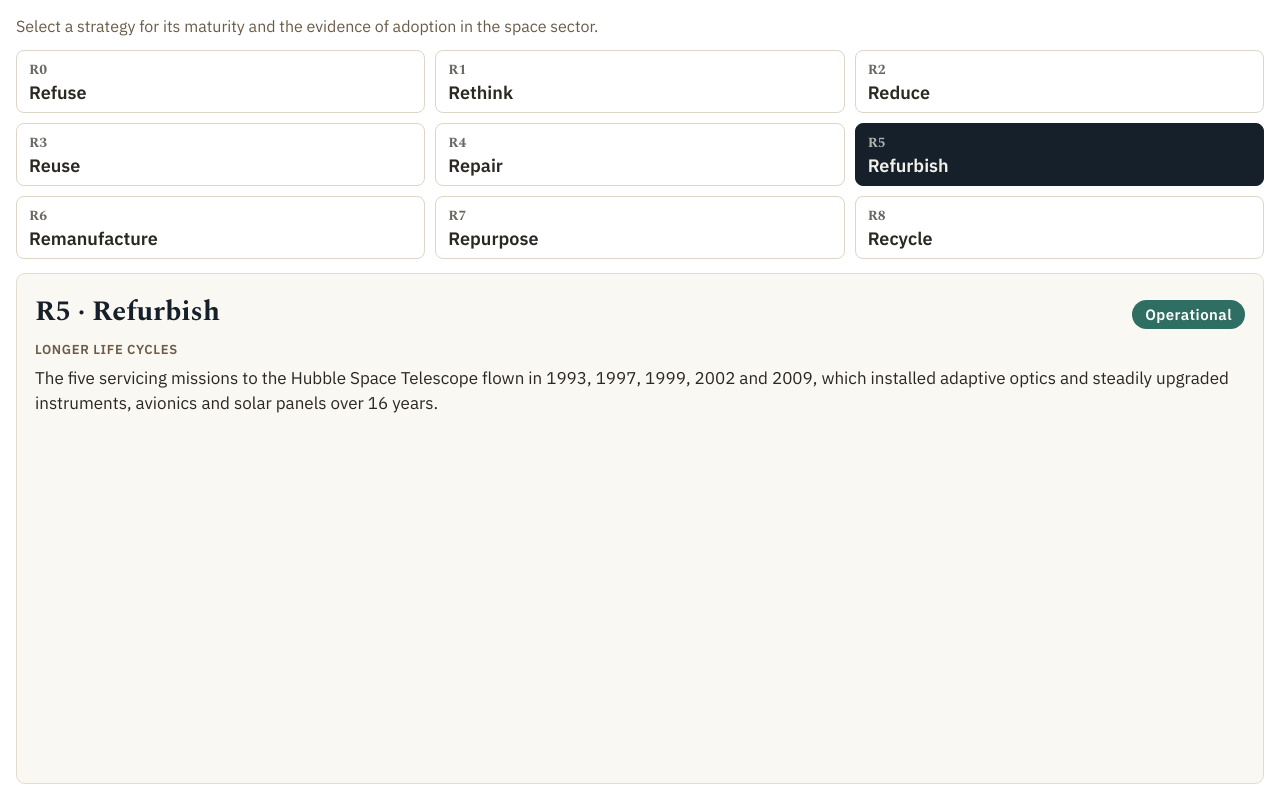
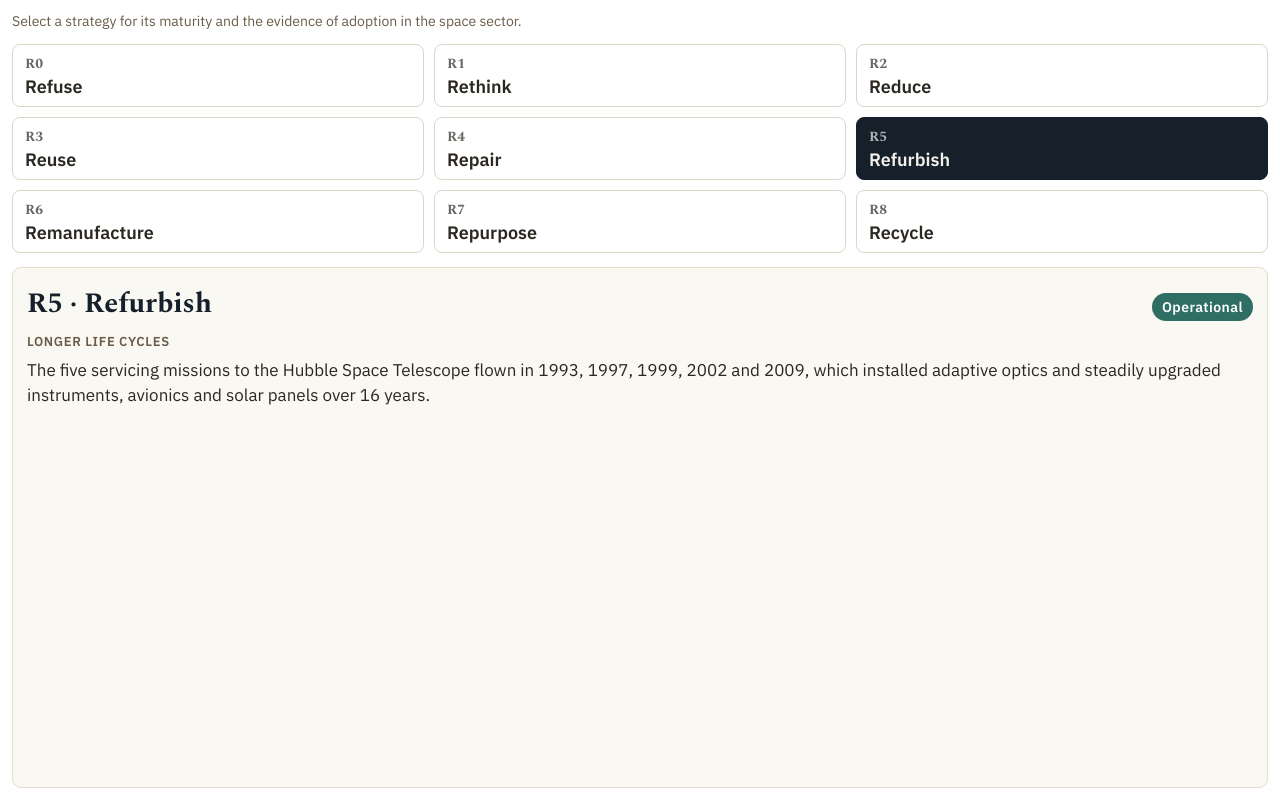
Before and after one commit to berilyenigul-ship-it/IAC2026, a plain HTML site: page index.html in a window 1280 px wide. Drawn offline with nearby package versions, Linux system fonts and the light colour scheme.

Commit message:
Update index.html

```diff
--- a/index.html
+++ b/index.html
@@ -22,12 +22,12 @@
     font-family: "IBM Plex Sans", "Segoe UI", system-ui, sans-serif;
     color: var(--ink);
     background: var(--paper);
-    padding: 16px;
+    padding: 12px;
     display: flex;
     flex-direction: column;
     gap: 14px;
   }
-  .lead { margin: 0; font-size: 16px; color: var(--muted); }
+  .lead { margin: 0; font-size: 14px; color: var(--muted); }
   .grid {
     display: grid;
     grid-template-columns: repeat(3, minmax(0, 1fr));
@@ -60,7 +60,7 @@
     background: var(--tint);
     border: 1px solid #e4dccd;
     border-radius: 9px;
-    padding: 16px 18px;
+    padding: 14px 14px;
     display: flex;
     flex-direction: column;
     gap: 8px;
@@ -69,10 +69,10 @@
   .detail-title { font-family: Spectral, Georgia, serif; font-size: 28px; font-weight: 700; }
   .badge {
     flex-shrink: 0;
-    font-size: 15px;
+    font-size: 14px;
     font-weight: 600;
     letter-spacing: 0.03em;
-    padding: 5px 13px;
+    padding: 5px 10px;
     border-radius: 999px;
     color: #ffffff;
     white-space: nowrap;
```
